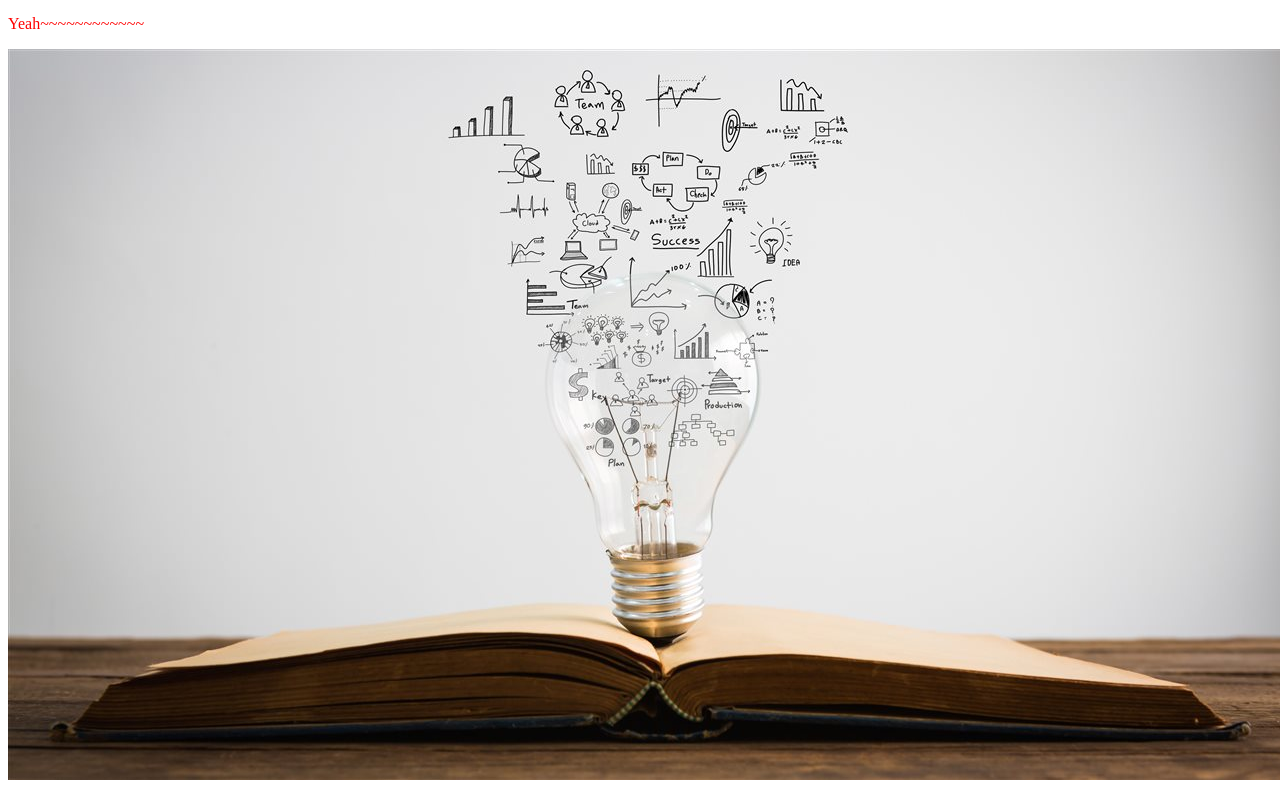
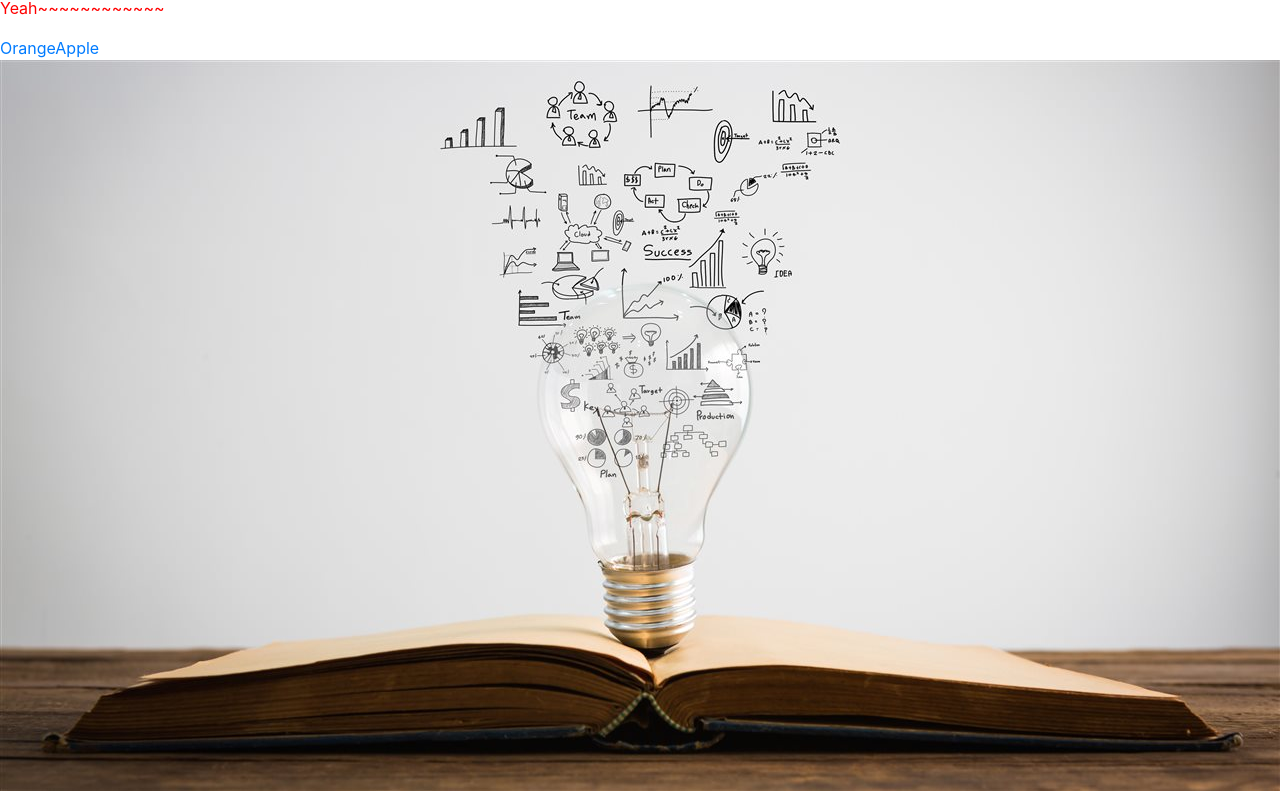
Before and after one commit to kevin-shu/kevin-shu.github.io, a plain HTML site: page index.html in a window 1280 px wide. Shown: the part 60-851 px from the top of the page. Drawn offline with nearby package versions, Linux system fonts and the light colour scheme.

Commit message:
Update index.html

```diff
--- a/index.html
+++ b/index.html
@@ -1,11 +1,13 @@
 <html>
 <head>
   <title>Kevin 的網頁</title>
+  <link rel="stylesheet" type="text/css" href="css/bootstrap.css" />
   <link rel="stylesheet" type="text/css" href="css/style.css" />
 </head>
 <body>
   <h1>Hello, 我是 OrangeApple</h1>
   <p>Yeah~~~~~~~~~~~~</p>
+  <a href="https://orangeapple.co">OrangeApple</a>
   <img src="images/flipped.jpg" />
 </body>
 </html>
```
